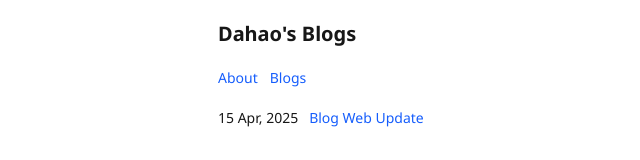
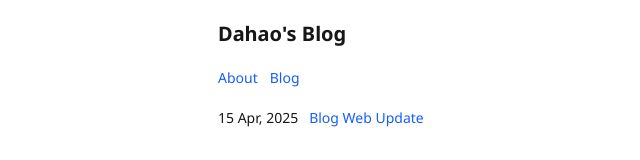
Before and after one commit to DahaoTang/Blogs, a Next.js app: page / in a window 1280 px wide. Shown: the top 160 px of the page, without its empty margins (36-676 px from the left). Built offline with nearby package versions, Linux system fonts and the light colour scheme.

Commit message:
blogs changed to blog

```diff
--- a/app/about/page.tsx
+++ b/app/about/page.tsx
@@ -3,7 +3,7 @@ import Headbar from "../components/headbar";
 export default function About() {
   return (
     <div>
-      <div className="text-xl font-bold">Dahao&apos;s Blogs</div>
+      <div className="text-xl font-bold">Dahao&apos;s Blog</div>
       <div className="pt-5 pb-5">
         <Headbar />
       </div>
--- a/app/blog/[id]/page.tsx
+++ b/app/blog/[id]/page.tsx
@@ -12,7 +12,7 @@ export default async function BlogPost({ params }: { params: Params }) {
   const resolvedParams = await params;
   const { id } = resolvedParams;
 
-  const blogFolder = path.join(process.cwd(), "public", "blogs", id);
+  const blogFolder = path.join(process.cwd(), "public", "blog", id);
 
   try {
     const files = await fs.readdir(blogFolder, { withFileTypes: true });
@@ -27,13 +27,13 @@ export default async function BlogPost({ params }: { params: Params }) {
     const name = mdFile.name.replace(/\.md$/, "");
     const mdPath = path.join(blogFolder, mdFile.name);
     const markdownContent = await fs.readFile(mdPath, "utf-8");
-    const baseUrl = `/blogs/${id}/${name}.assets/`;
+    const baseUrl = `/blog/${id}/${name}.assets/`;
     const htmlContent = parseMarkdown(markdownContent, baseUrl);
 
     return (
       <div>
         <div>
-          <div className="text-xl font-bold">Dahao&apos;s Blogs</div>
+          <div className="text-xl font-bold">Dahao&apos;s Blog</div>
           <div className="pt-5 pb-5">
             <Headbar />
           </div>
--- a/app/components/headbar.tsx
+++ b/app/components/headbar.tsx
@@ -5,7 +5,7 @@ export default function Headbar() {
         About
       </a>
       <a className="" href="/">
-        Blogs
+        Blog
       </a>
     </div>
   );
--- a/app/layout.tsx
+++ b/app/layout.tsx
@@ -8,7 +8,7 @@ const noto_sans = Noto_Sans({
 });
 
 export const metadata: Metadata = {
-  title: "Dahao's Blogs",
+  title: "Dahao's Blog",
   description: "Dahao Tang's Blog Website",
 };
 
--- a/app/page.tsx
+++ b/app/page.tsx
@@ -6,16 +6,16 @@ import Headbar from "./components/headbar";
 type BlogPost = { id: string; name: string };
 
 export default function Home() {
-  const blogsDir = path.join(process.cwd(), "public", "blogs");
+  const blogDir = path.join(process.cwd(), "public", "blog");
 
   const blogFolders = fs
-    .readdirSync(blogsDir, { withFileTypes: true })
+    .readdirSync(blogDir, { withFileTypes: true })
     .filter((dirent) => dirent.isDirectory())
     .map((dirent) => dirent.name);
 
   const blogPosts = blogFolders
     .map<BlogPost | null>((folder) => {
-      const folderPath = path.join(blogsDir, folder);
+      const folderPath = path.join(blogDir, folder);
       const files = fs.readdirSync(folderPath, { withFileTypes: true });
       const mdFile = files.find(
         (file) => file.isFile() && file.name.endsWith(".md")
@@ -46,7 +46,7 @@ export default function Home() {
 
   return (
     <div>
-      <div className="text-xl font-bold">Dahao&apos;s Blogs</div>
+      <div className="text-xl font-bold">Dahao&apos;s Blog</div>
       <div className="pt-5 pb-5">
         <Headbar />
       </div>
--- a/package.json
+++ b/package.json
@@ -1,5 +1,5 @@
 {
-  "name": "blogs",
+  "name": "blog",
   "version": "1.0.0",
   "private": true,
   "scripts": {
--- a/public/blogs/20250415-blog/Blog_Web_Update.md
+++ b/public/blog/20250415-blog/Blog_Web_Update.md
@@ -6,6 +6,6 @@ This update marks a further step in embracing simplicity.
 
 This new blog website uses a barebone [Next.js](https://nextjs.org/), nothing more. Serving as both a website and a template, it takes a Markdown file—expected to follow GitHub-style syntax—and turns it into a web page.
 
-The idea is simple: Take the content of the Markdown file as a string, recognize the Markdown syntax, and substitute it with HTML. The customized [markdown parser](https://github.com/DahaoTang/Blogs/blob/main/lib/markdownParser.ts) does all the heavy lifting.
+The idea is simple: Take the content of the Markdown file as a string, recognize the Markdown syntax, and substitute it with HTML. The customized [markdown parser](https://github.com/DahaoTang/Blog/blob/main/lib/markdownParser.ts) does all the heavy lifting.
 
 The entire update, including all the pages and the markdown parser, was written in under 4 hours. It’s not perfect in any sense. But it stands as a beginning. I’ll continue polishing the parser as I use this site/template myself along the way.
```
Also changed, not shown: 2 other files (tests, documents, lock files or other folders).
